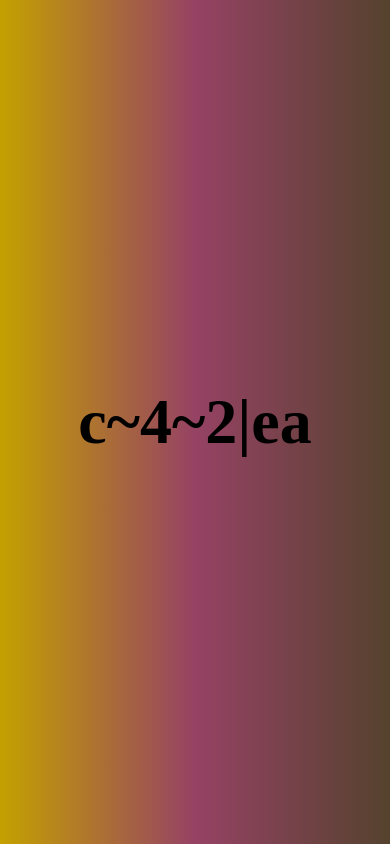
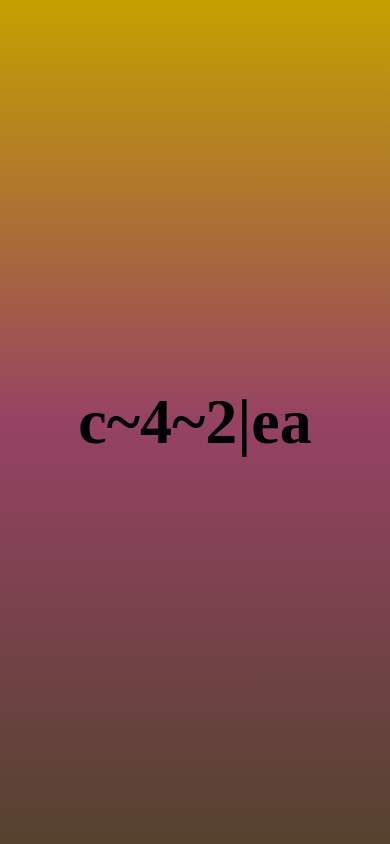
Before and after one commit to MatthewStanciu/lightning-time, a Svelte app: page / in a window 390 px wide. Built offline with nearby package versions, Linux system fonts and the light colour scheme; a web font is replaced by a local one.

Commit message:
180 degree gradient on small screens

```diff
--- a/src/App.svelte
+++ b/src/App.svelte
@@ -30,7 +30,7 @@
   setInterval(updateTime, 10);
 </script>
 
-<div style:background-image={`linear-gradient(90deg, rgb(${bolts * 16 + zaps}, 161, 0), rgb(150, ${zaps * 16 + sparks}, 100), rgb(85, 66, ${sparks * 16 + charges}))`}>
+<div style:background-image={`linear-gradient(${window.innerWidth < 640 ? '180deg' : '90deg'}, rgb(${bolts * 16 + zaps}, 161, 0), rgb(150, ${zaps * 16 + sparks}, 100), rgb(85, 66, ${sparks * 16 + charges}))`}>
   <h1>{timeString}</h1>
 </div>
 
```
